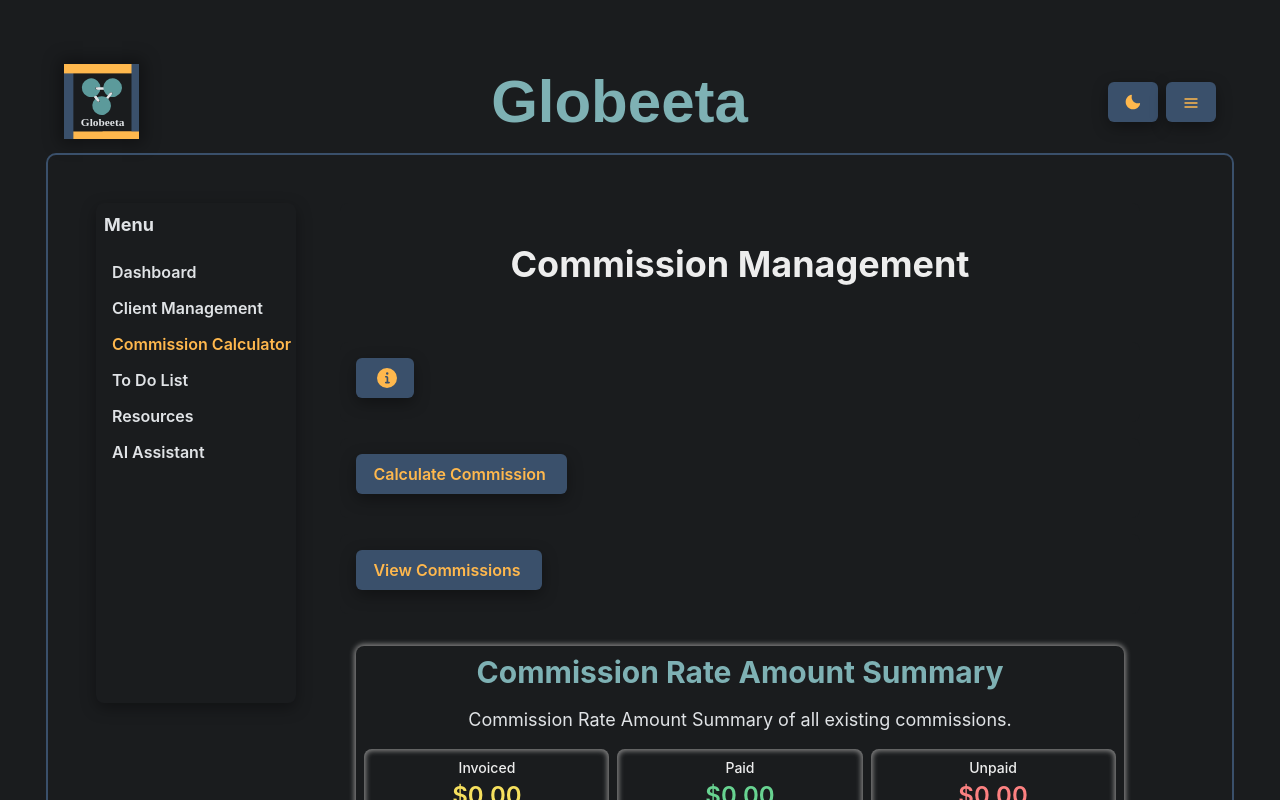
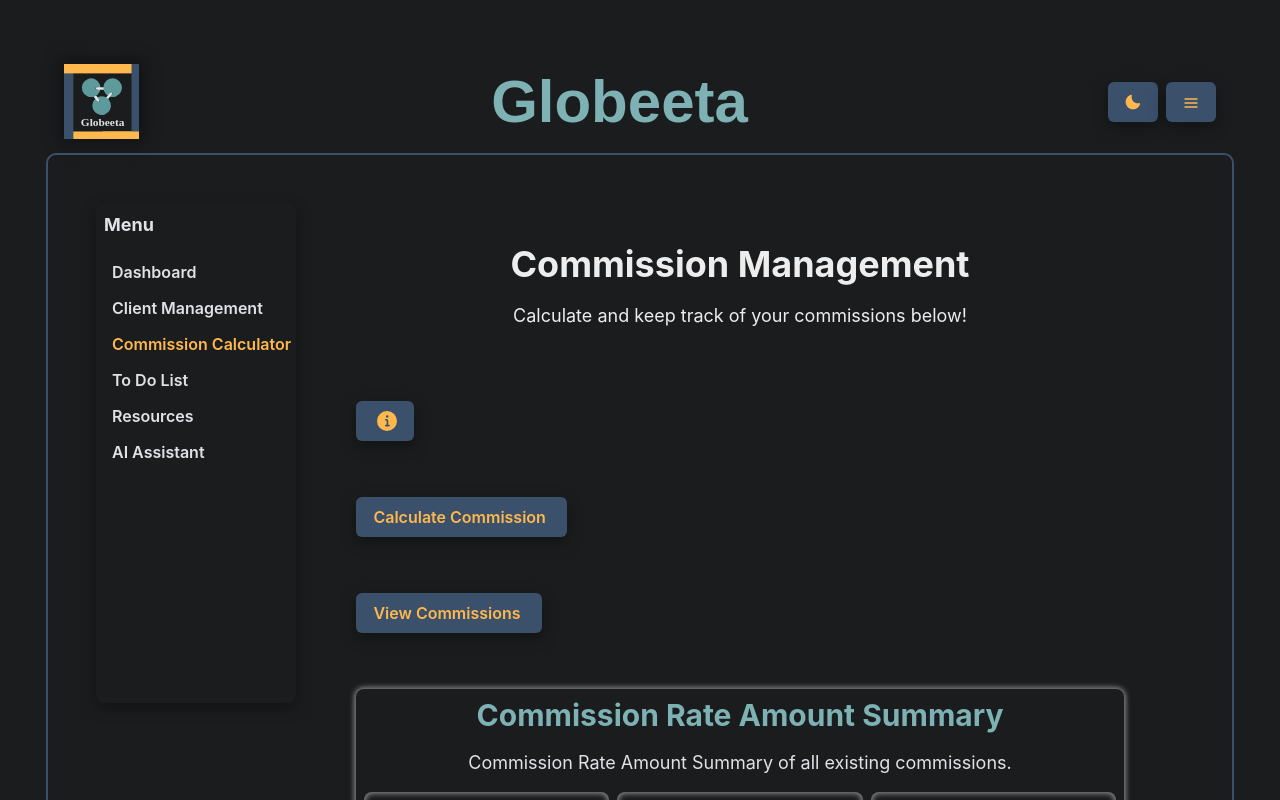
Before and after one commit to JayEyeM/Travel-Agent-App, a React (Vite) app: page /calculator in a window 1280 px wide. Shown: the top 800 px of the page. Built offline with nearby package versions, Linux system fonts and the light colour scheme; no server answers.

Commit message:
minor text changes

```diff
--- a/src/components/calculatorUtils/commissionCalculator.tsx
+++ b/src/components/calculatorUtils/commissionCalculator.tsx
@@ -18,6 +18,9 @@ const CommisionCalculator = () => {
       <Heading as="h1" size="xl" mb={4}>
        Commission Management
       </Heading>
+      <Text fontSize="lg">
+        Calculate and keep track of your commissions below!
+      </Text>
       <Box mt={10} w={'100%'} ml={'auto'} mr={'auto'} display={'flex'} flexDirection={'column'}>
       <ClosableBox
       boxShadow= {false}
--- a/src/pages/ClientManagment.tsx
+++ b/src/pages/ClientManagment.tsx
@@ -18,7 +18,7 @@ const ClientManagement: React.FC = () => {
       </Heading>
       <Text fontSize="lg">
         Add new clients and keep track of them below. Click on a client in the Client List to view more
-        details and use handy tools, such as the Trip Planner and Commission Calculator.
+        details and add bookings.
       </Text>
       <LoadMockData />
       <ClosableBox
```
